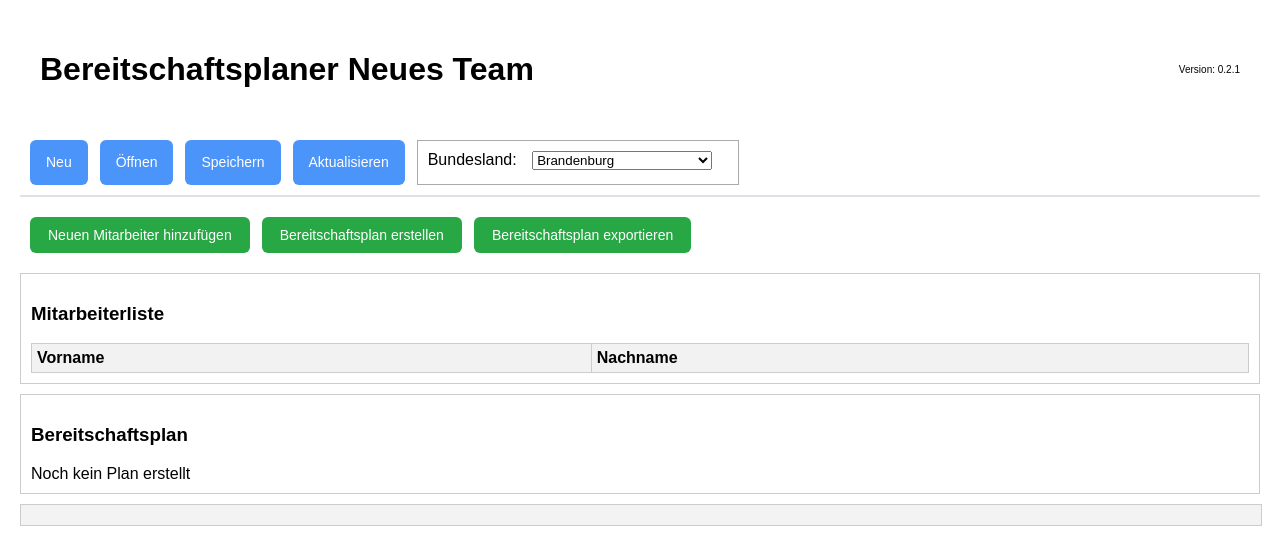
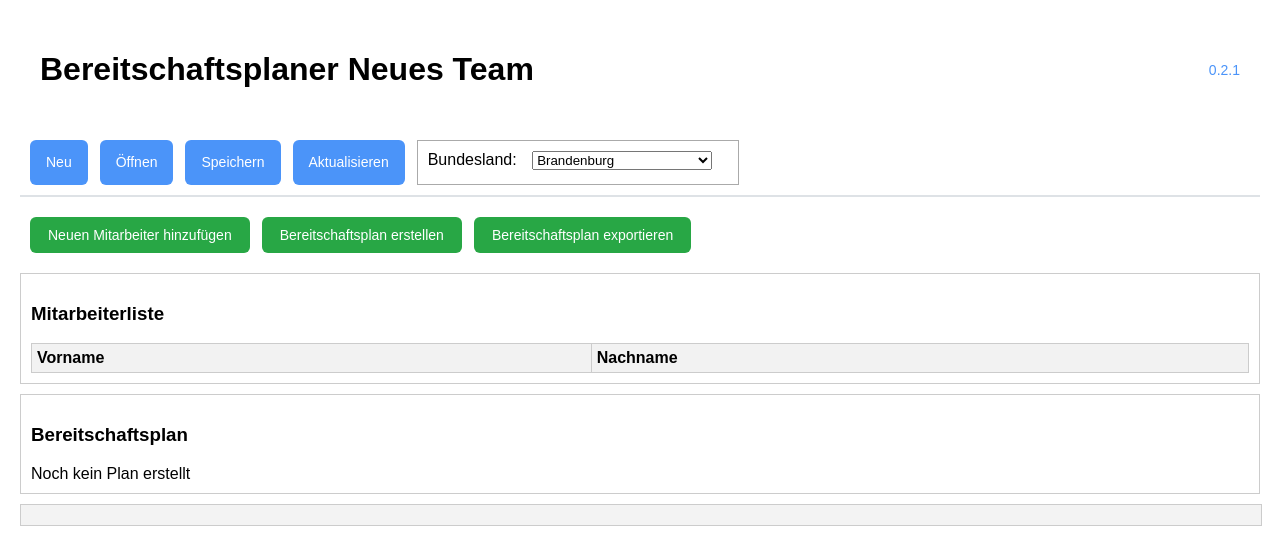
Before and after one commit to Dirty69Darry/Bereitschaftsplaner_Web, a plain HTML site: page index.html in a window 1280 px wide. Drawn offline with Linux system fonts and the light colour scheme; no server answers.

Commit message:
Link in Version hinzugefügt

```diff
--- a/main.js
+++ b/main.js
@@ -5,10 +5,10 @@
         - Kalendarische übersicht für jeden Mitarbeiter
         - Feiertage in der Tabelle anzeigen
         - Übersicht mit mehr Daten wie z.B. Anzahl der Schichten pro Mitarbeiter
-        - Metadaten wie z.B. Erstellungsdatum, Ersteller, Version
+        - Metadaten wie Erstellungsdatum, Ersteller
 
     DONE:
-        - Versionierung der Anwendung
+        - Versionierung hinzugefügt
 */
 
 
@@ -19,6 +19,7 @@ let currentEditIndex = null; // Aktueller Index für den zu bearbeitenden Mitarb
 let vacations = []; // Array für Urlaubsanträge
 
 //global Konstanten
+const dataUrl = "https://github.com/Dirty69Darry/Bereitschaftsplaner_Web"; // URL zum Repository
 const versionUrl = "https://raw.githubusercontent.com/Dirty69Darry/Bereitschaftsplaner_Web/main/meta.json"; // URL zur Versionskontrolle
 const currentVersion = "0.2.1"; // Aktuelle Version der Anwendung
 const openBtn  = document.getElementById('openModal');
@@ -146,7 +147,7 @@ window.addEventListener('DOMContentLoaded', () => {
 
 // Überprüft die Version
 async function checkVersion() {
-        document.getElementById("version-label").textContent = `Version: ${currentVersion}`;
+        document.getElementById("version-label").innerHTML = `<a href = ${dataUrl} target ="_blank">${currentVersion}</a>`;
 
         const apiUrl = `https://api.allorigins.win/get?url=${encodeURIComponent(versionUrl)}`;
         fetch(apiUrl)
--- a/style.css
+++ b/style.css
@@ -1,3 +1,7 @@
+    a {
+        text-decoration: none;
+        color: #4b94f9;
+    }
     header {
         display: flex;
         justify-content: space-between;
@@ -161,8 +165,7 @@
     #version-label {
         position: right;
         font-family: sans-serif;
-        font-size: 10px;
-        color: #040404;
+        font-size: 14px;
     }
     #newEmployeeBtn {
         width: 620px;
```
